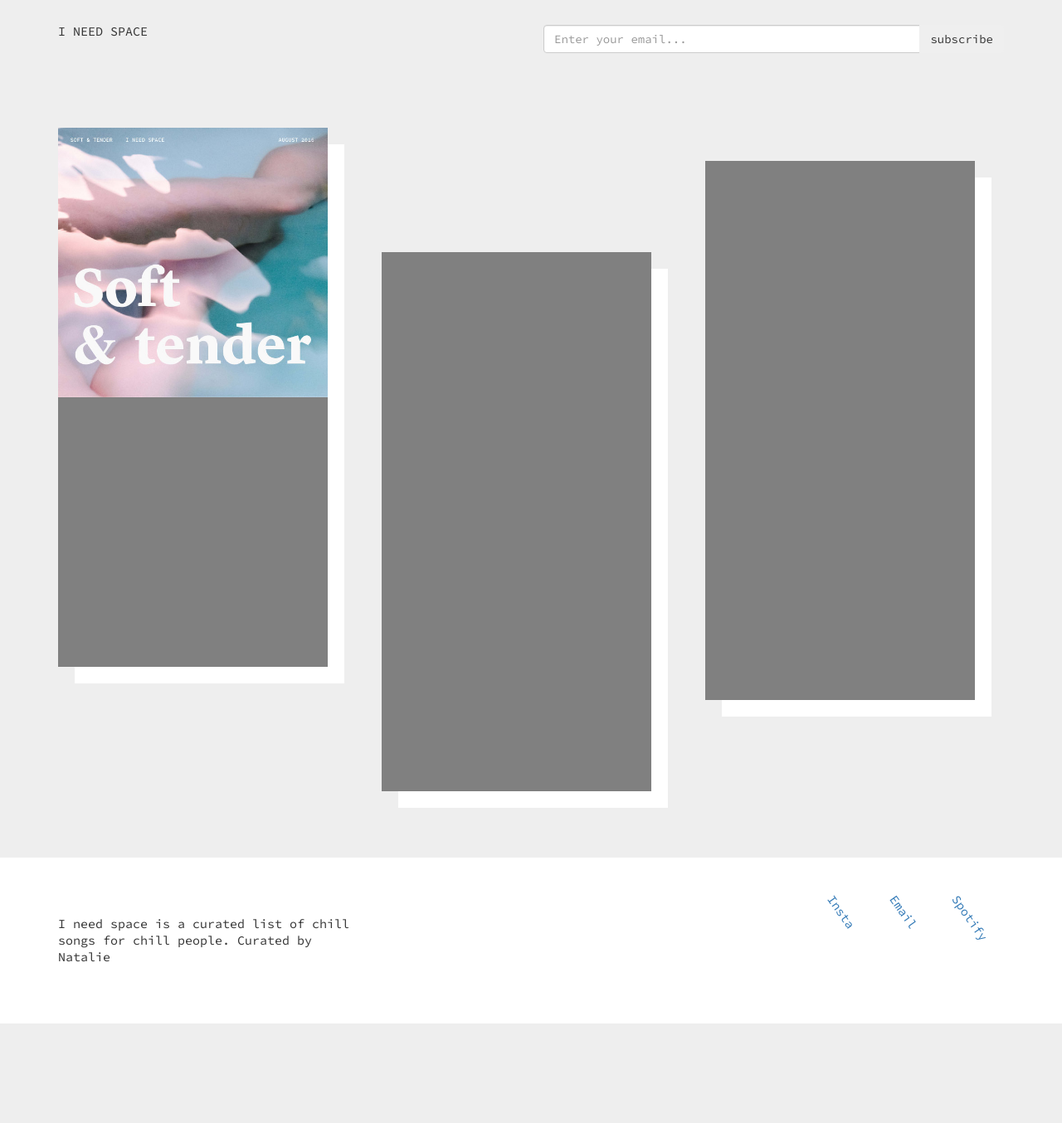
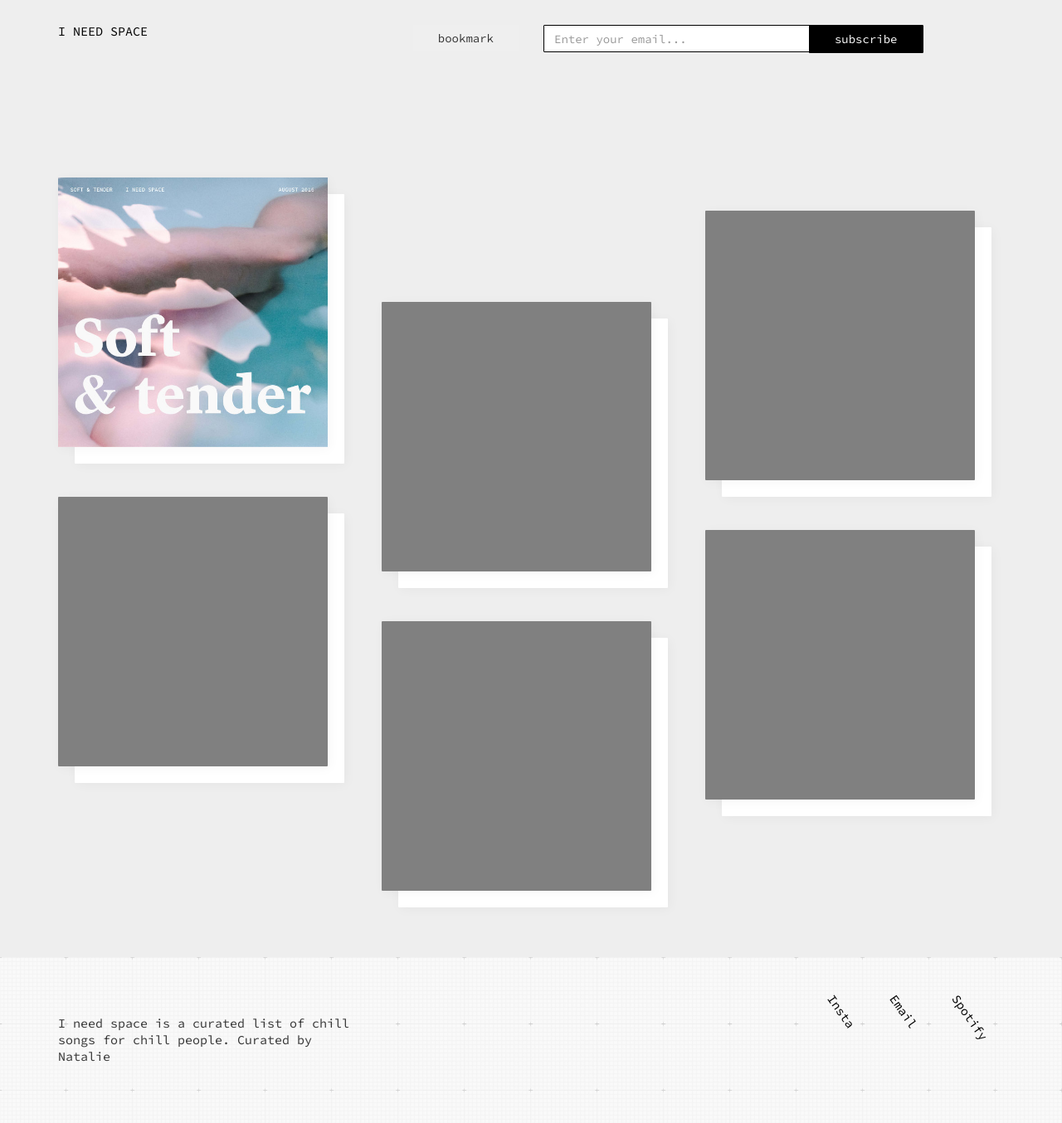
Before and after one commit to nataliefschoch/music-blog, a PHP site: page / in a window 1280 px wide. Shown: the whole page at 83% size. Before the commit the page ends 1234 px from the top, so only its background shows below. Run offline with PHP 8.4, Linux system fonts and the light colour scheme.

Commit message:
added graph footer and added styling to jquery shadow effect

```diff
--- a/css/style.css
+++ b/css/style.css
@@ -6,16 +6,42 @@
 .text-center {
   text-align: center; }
 
+.text-right {
+  text-align: right; }
+
 p {
   font-size: 15px;
   line-height: 20px; }
+
+a {
+  color: #000; }
+
+.btn {
+  border: none;
+  border-radius: 1px;
+  padding: 6px 30px; }
+  .btn.btn-primary {
+    background: #000;
+    border: 1px solid #000; }
+    .btn.btn-primary:hover {
+      background: #289258;
+      border: 1px solid #289258; }
+
+.input-group input {
+  border: 1px solid black;
+  border-radius: 1px;
+  box-shadow: none;
+  height: 33px; }
+  .input-group input:focus {
+    box-shadow: none;
+    border: 1px solid #289258; }
 
 html {
   background-color: #fff;
   font-size: 15px;
   line-height: 20px; }
   html body {
-    background-color: #eeeeee;
+    background-color: #eee;
     font-family: "Source Code Pro", Helvetica, Arial, Sans; }
     html body header {
       padding: 30px 0; }
@@ -28,25 +54,37 @@ html {
       html body section.content .album-wrapper {
         display: block;
         height: 325px;
+        margin-top: 60px;
         width: 325px;
         position: relative; }
       html body section.content .album {
+        -webkit-box-shadow: 2px 2px 14px 0px rgba(0, 0, 0, 0.04);
+        -moz-box-shadow: 2px 2px 14px 0px rgba(0, 0, 0, 0.04);
+        box-shadow: 2px 2px 14px 0px rgba(0, 0, 0, 0.04);
         background: grey;
+        border-radius: 1px;
         height: 325px;
         margin-top: 60px;
         position: absolute;
         width: 325px;
         z-index: 2; }
       html body section.content .album-shadow {
+        -webkit-box-shadow: 2px 2px 14px 0px rgba(0, 0, 0, 0.04);
+        -moz-box-shadow: 2px 2px 14px 0px rgba(0, 0, 0, 0.04);
+        box-shadow: 2px 2px 14px 0px rgba(0, 0, 0, 0.04);
         background: #fff;
+        border-radius: 1px;
         height: 325px;
         margin-top: 60px;
         position: absolute;
         transform: translate(20px, 20px);
+        transition: all 0.2s ease;
         width: 325px;
         z-index: 1; }
     html body footer {
-      background: #fff;
+      background: url("../images/bg-graph-pattern@2x.jpg");
+      background-color: #fff;
+      background-size: 80px;
       padding: 70px 0; }
       html body footer .social-links {
         float: right;
--- a/index.php
+++ b/index.php
@@ -16,16 +16,21 @@
 	<header>
 	<div class='container'>
 		<div class='nav row'>
-			<div class='col-md-6'>
+			<div class='col-md-4'>
 				<h1 class='caps'>
-					I need space
+					<a href='#'>I need space</a>
 				</h1>
 			</div>
-			<div class='col-md-6'>
+			<div class='col-md-2 text-right'>
+				<button class='btn btn-secondary' type="button">
+					bookmark
+				</button>
+			</div>
+			<div class='col-md-5'>
 				<div class="input-group">
 		      <input type="text" class="form-control" placeholder="Enter your email...">
 		      <span class="input-group-btn">
-		        <button class="btn btn-secondary" type="button">subscribe</button>
+		        <button class="btn btn-primary" type="button">subscribe</button>
 		      </span>
 		    </div>
 			</div>
@@ -36,16 +41,12 @@
 		<div class='container'>
 			<div class='row'>
 				<div class='col-md-4'>
-				<div class='row'>
-					<div class='col-md-12'>
 					<a href='#'>
 						<div class='album-wrapper'>
 							<div class='album'><img src='images/album-cover-soft-tender@2x.jpg' width='325px'></div>
 							<div class='album-shadow'></div>
 						</div>
 					</a>
-					</div>
-					<div class='col-md-12'>
 					<a href='#'>
 						<div class='album-wrapper'>
 							<div class='album'></div>
@@ -53,11 +54,13 @@
 						</div>
 					</a>
 				</div>
+				<div class='col-md-4'>
+					<a href='#'>
+						<div class='album-wrapper'>
+							<div class='album'></div>
+							<div class='album-shadow'></div>
 						</div>
-			</div>
-			<div class='col-md-4'>
-				<div class='row'>
-					<div class='col-md-12'>
+					</a>
 					<a href='#'>
 						<div class='album-wrapper'>
 							<div class='album'></div>
@@ -65,35 +68,19 @@
 						</div>
 					</a>
 				</div>
-					<div class='col-md-12'>
+				<div class='col-md-4'>
 					<a href='#'>
 						<div class='album-wrapper'>
 							<div class='album'></div>
 							<div class='album-shadow'></div>
 						</div>
 					</a>
-					</div>
-				</div>
-			</div>
-			<div class='col-md-4'>
-				<div class='row'>
-					<div class='col-md-12'>
 					<a href='#'>
 						<div class='album-wrapper'>
 							<div class='album'></div>
 							<div class='album-shadow'></div>
 						</div>
 					</a>
-					</div>
-					<div class='col-md-12'>
-						<a href='#'>
-							<div class='album-wrapper'>
-								<div class='album'></div>
-								<div class='album-shadow'></div>
-							</div>
-						</a>
-					</div>
-				</div>
 				</div>
 			</div>
 		</div>
@@ -130,11 +117,11 @@
 </body>
 
 <script>
-	$( ".album" ).hover(
+	$(".album").hover(
 	  function() {
-	    $( '.album-shadow' ).css( "transform","translate(0px, 0px)" );
+	    $('.album-shadow').css("transform","translate(25px,25px)").addClass('box-shadow');
 	  }, function() {
-	    $('.album-shadow').css( "transform","translate(20px, 20px)" );
+	    $('.album-shadow').css("transform","translate(20px, 20px)").removeClass('box-shadow');
 	  }
 	);
 </script>
```
Also changed, not shown: css/style.scss (+61 -5 lines), images/bg-graph-pattern@2x.jpg (added), images/bg-graph-pattern@2x.png (added), 1 other file. Lines whose indentation alone changed are shown as unchanged.
